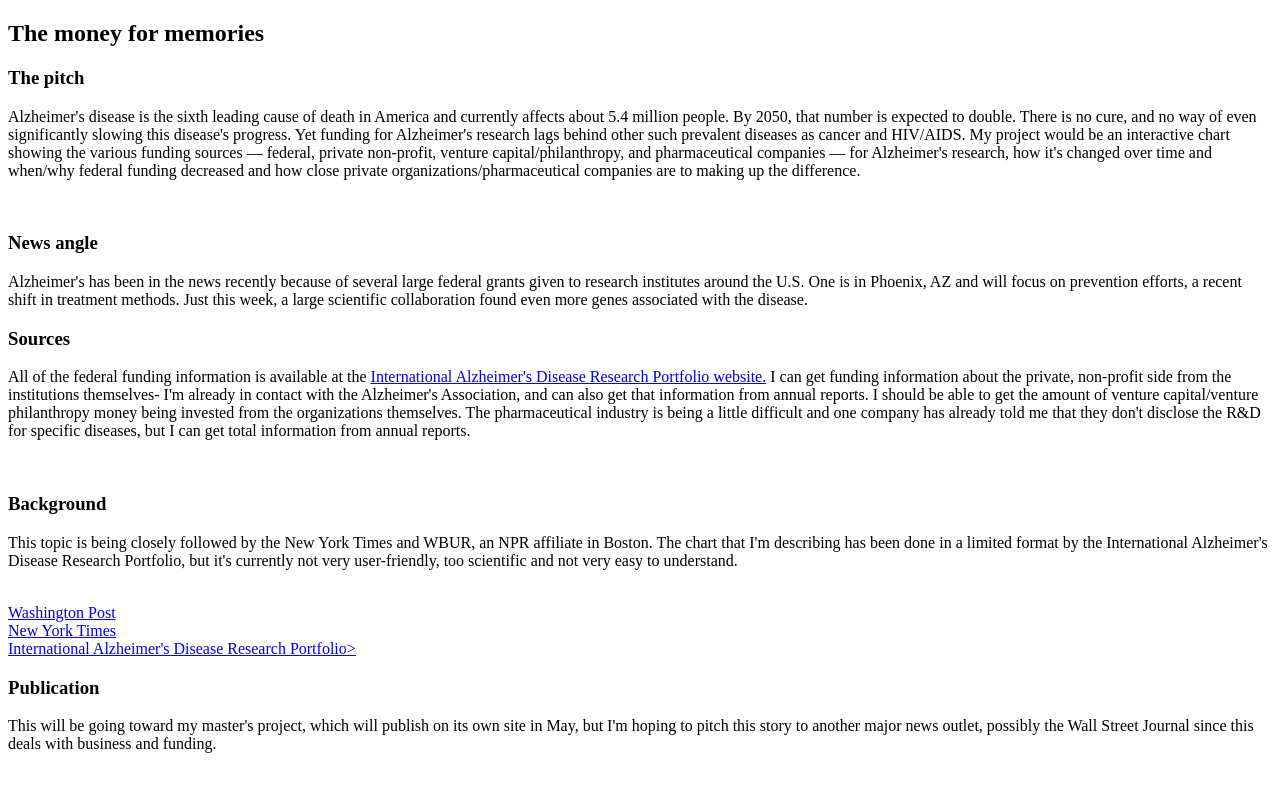
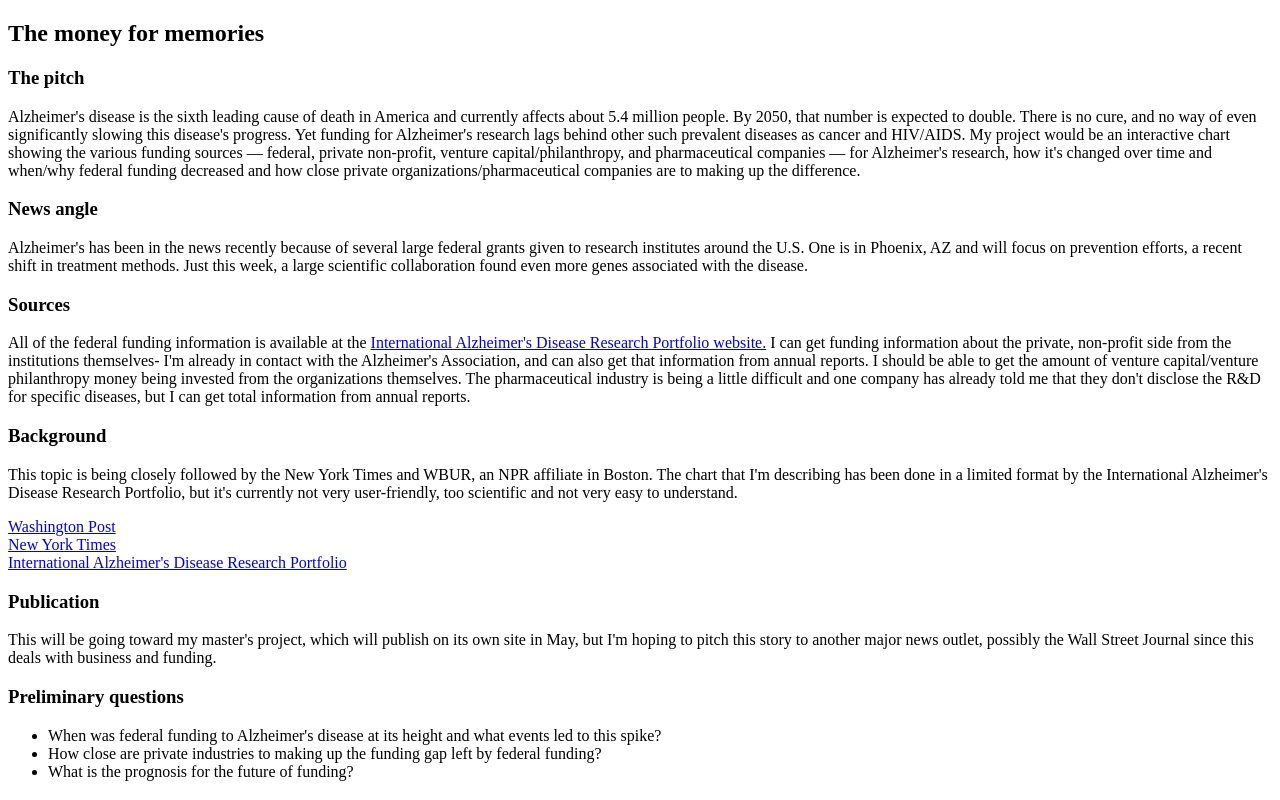
Before and after one commit to smasunaga/projects-page, a plain HTML site: page index.html in a window 1280 px wide. Shown: the top 800 px of the page. Drawn offline with Linux system fonts and the light colour scheme.

Commit message:
Nicer index

```diff
--- a/index.html
+++ b/index.html
@@ -18,22 +18,22 @@
 	<body>
 		<h2>The money for memories</h2>
 		<h3>The pitch</h3>
-		<p>Alzheimer's disease is the sixth leading cause of death in America and currently affects about 5.4 million people. By 2050, that number is expected to double. There is no cure, and no way of even significantly slowing this disease's progress. Yet funding for Alzheimer's research lags behind other such prevalent diseases as cancer and HIV/AIDS. My project would be an interactive chart showing the various funding sources — federal, private non-profit, venture capital/philanthropy, and pharmaceutical companies — for Alzheimer's research, how it's changed over time and when/why federal funding decreased and how close private organizations/pharmaceutical companies are to making up the difference.</p><br>
+		<p>Alzheimer's disease is the sixth leading cause of death in America and currently affects about 5.4 million people. By 2050, that number is expected to double. There is no cure, and no way of even significantly slowing this disease's progress. Yet funding for Alzheimer's research lags behind other such prevalent diseases as cancer and HIV/AIDS. My project would be an interactive chart showing the various funding sources — federal, private non-profit, venture capital/philanthropy, and pharmaceutical companies — for Alzheimer's research, how it's changed over time and when/why federal funding decreased and how close private organizations/pharmaceutical companies are to making up the difference.</p>
 		<h3>News angle</h3>
-		<p>Alzheimer's has been in the news recently because of several large federal grants given to research institutes around the U.S. One is in Phoenix, AZ and will focus on prevention efforts, a recent shift in treatment methods. Just this week, a large scientific collaboration found even more genes associated with the disease.<br></p>
+		<p>Alzheimer's has been in the news recently because of several large federal grants given to research institutes around the U.S. One is in Phoenix, AZ and will focus on prevention efforts, a recent shift in treatment methods. Just this week, a large scientific collaboration found even more genes associated with the disease.</p>
 		<h3>Sources</h3>
-		<p>All of the federal funding information is available at the <a href="http://iadrp.nia.nih.gov/cadro-web/visualizeData"> International Alzheimer's Disease Research Portfolio website.</a> I can get funding information about the private, non-profit side from the institutions themselves- I'm already in contact with the Alzheimer's Association, and can also get that information from annual reports. I should be able to get the amount of venture capital/venture philanthropy money being invested from the organizations themselves. The pharmaceutical industry is being a little difficult and one company has already told me that they don't disclose the R&D for specific diseases, but I can get total information from annual reports.</p><br>
+		<p>All of the federal funding information is available at the <a href="http://iadrp.nia.nih.gov/cadro-web/visualizeData"> International Alzheimer's Disease Research Portfolio website.</a> I can get funding information about the private, non-profit side from the institutions themselves- I'm already in contact with the Alzheimer's Association, and can also get that information from annual reports. I should be able to get the amount of venture capital/venture philanthropy money being invested from the organizations themselves. The pharmaceutical industry is being a little difficult and one company has already told me that they don't disclose the R&D for specific diseases, but I can get total information from annual reports.</p>
 		<h3>Background</h3>
-		<p>This topic is being closely followed by the New York Times and WBUR, an NPR affiliate in Boston. The chart that I'm describing has been done in a limited format by the International Alzheimer's Disease Research Portfolio, but it's currently not very user-friendly, too scientific and not very easy to understand.</p><br>
+		<p>This topic is being closely followed by the New York Times and WBUR, an NPR affiliate in Boston. The chart that I'm describing has been done in a limited format by the International Alzheimer's Disease Research Portfolio, but it's currently not very user-friendly, too scientific and not very easy to understand.</p>
 		<a href="http://www.washingtonpost.com/national/health-science/largest-alzheimers-study-ever-doubles-the-number-of-genes-associated-with-the-disease/2013/10/25/ee54ec7e-3dac-11e3-a94f-b58017bfee6c_story.html">Washington Post</a><br>
 		<a href="http://www.nytimes.com/2013/09/19/health/33-million-grant-for-effort-to-prevent-early-onset-alzheimers.html">New York Times</a><br>
-		<a href="http://iadrp.nia.nih.gov/cadro-web/visualizeData">International Alzheimer's Disease Research Portfolio></a><br>
+		<a href="http://iadrp.nia.nih.gov/cadro-web/visualizeData">International Alzheimer's Disease Research Portfolio</a><br>
 		<h3>Publication</h3>
-		<p>This will be going toward my master's project, which will publish on its own site in May, but I'm hoping to pitch this story to another major news outlet, possibly the Wall Street Journal since this deals with business and funding.</p><br>
-		<h3>Preliminary questions</h3><br>
+		<p>This will be going toward my master's project, which will publish on its own site in May, but I'm hoping to pitch this story to another major news outlet, possibly the Wall Street Journal since this deals with business and funding.</p>
+		<h3>Preliminary questions</h3>
 		<p><ul><li>When was federal funding to Alzheimer's disease at its height and what events led to this spike?<br></li>
-		<li>How close are private industries to making up the funding gap left by federal funding?</li><br>
-		<li>What is the prognosis for the future of funding?</li><br>
+		<li>How close are private industries to making up the funding gap left by federal funding?</li>
+		<li>What is the prognosis for the future of funding?</li>
 
 
 
```
